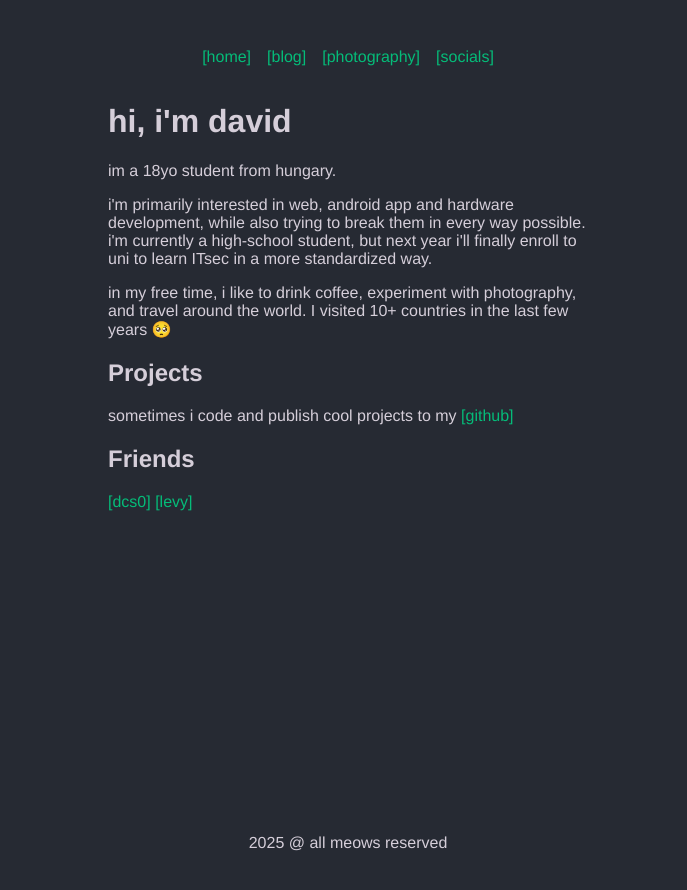
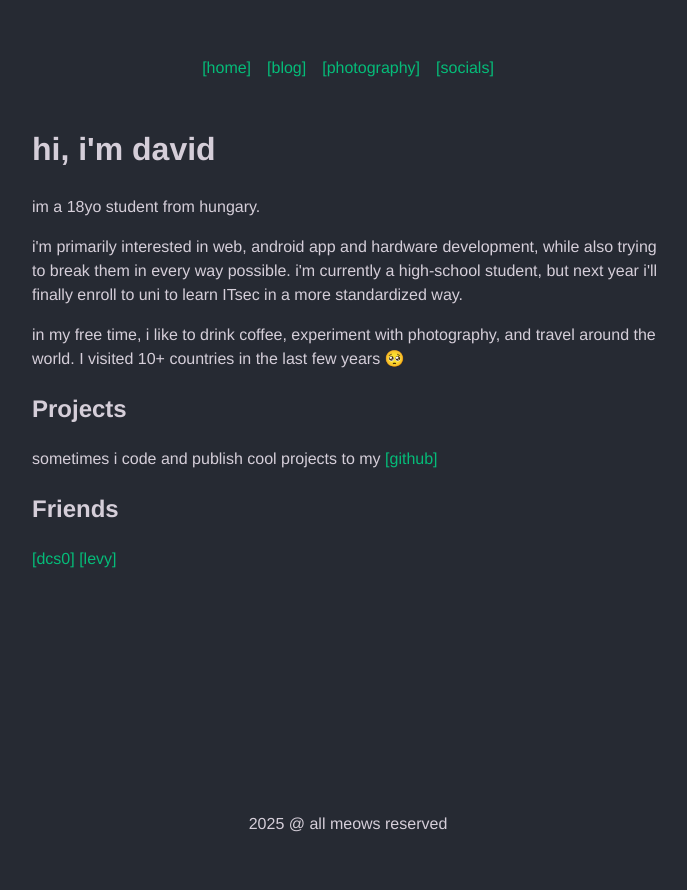
Before and after one commit to davidfegyver/davidfegyver.github.io, a Jekyll site: the page built from _pages/index.html, in a window 1280 px wide. Shown: the top 890 px of the page, without its empty margins (292-979 px from the left). Built offline with Jekyll 4.4.1, drawn with Linux system fonts in a browser that asks for light colours.

Commit message:
Updated CSS

```diff
--- a/_sass/base.scss
+++ b/_sass/base.scss
@@ -6,6 +6,11 @@ body {
 
 html {
   scroll-behavior: smooth;
+  box-sizing: border-box;
+}
+
+*, *:before, *:after {
+  box-sizing: inherit;
 }
 
 body {
@@ -13,17 +18,31 @@ body {
   font-size: 1em;
   margin: 0;
   overflow-wrap: break-word;
+  word-wrap: break-word;
+  word-break: break-word;
+  hyphens: auto;
 
   display: flex;
   flex-direction: column;
   align-items: center;
   min-height: 100vh;
-
+  line-height: 1.5;
 }
-
 
 hr {
   margin: 2rem 0;
+  text-align: center;
+  border: 0;
+  overflow: visible;
+  height: 1.5em;
+}
+
+hr::before {
+  content: '- - - - - - - ';
+}
+
+hr::after {
+  content: attr(data-content) ' - - - - - - -';
 }
 
 p {
@@ -32,7 +51,6 @@ p {
 
 li {
   margin: 0.4rem 0;
-
 }
 
 li::marker {
@@ -40,32 +58,28 @@ li::marker {
   color: #FFE66D;
   font-size: 1.2em;
 }
+
 .container {
-  max-width: 480px;
+  width: 100%;
+  max-width: 680px;
   margin: 0 auto;
   padding: 2rem 1.5rem;
-
   flex: 1;
-
   display: flex;
   flex-direction: column;
 }
 
-hr {
-  text-align: center;
-  border: 0;
-
-  &:before {
-    content: '- - - - - - - '
-  }
-
-  &:after {
-    content: attr(data-content) ' - - - - - - -'
+@media (max-width: 480px) {
+  .container {
+    padding: 1rem;
   }
 }
 
 table {
   width: 100%;
+  margin: 1rem 0;
+  overflow-x: auto;
+  display: block;
 }
 
 table,
@@ -80,53 +94,63 @@ blockquote {
   font-style: italic;
   border: thin solid #f8f8f0;
   padding: 1rem;
+  margin: 1rem 0;
+}
 
-  p {
-    margin: 0;
-  }
+blockquote p {
+  margin: 0;
 }
 
 img {
   max-width: 100%;
+  height: auto;
   display: block;
   margin: 0 auto;
 }
 
-a{
+a {
   color: #05bc79;
   text-decoration: none;
+}
+
+a:hover {
+  text-decoration: underline;
 }
 
 .footer {
   text-align: center;
   margin-top: auto;
+  padding: 1rem 0;
 }
 
-.nav{
+.nav {
   display: flex;
   justify-content: center;
   margin: 1rem 0;
+  flex-wrap: wrap;
+}
 
-  a {
-    margin: 0 0.5rem;
-  }
+.nav a {
+  margin: 0.5rem;
 }
 
 .listitem_post {
   border-bottom: thin solid #f8f8f0;
-  margin-bottom: 16px
+  margin-bottom: 16px;
+  padding-bottom: 16px;
 }
 
 .listitem_post_title {
   font-size: 1.5em;
   font-weight: bold;
+  word-wrap: break-word;
 }
 
 .listitem_post_description {
-  margin: 8px 0px
+  margin: 8px 0px;
 }
 
 .listitem_post_date {
   font-size: 0.875em;
-  margin: 10px 0px
+  margin: 10px 0px;
 }
```
